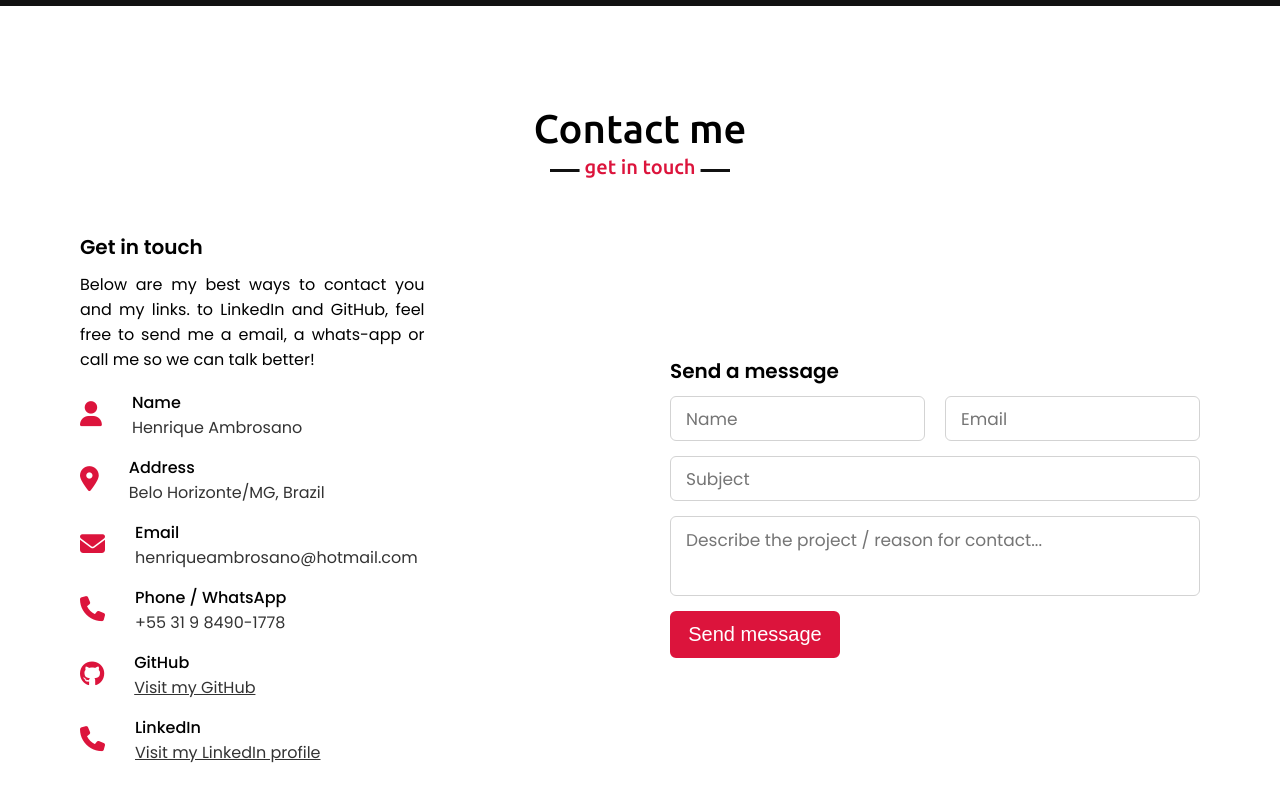
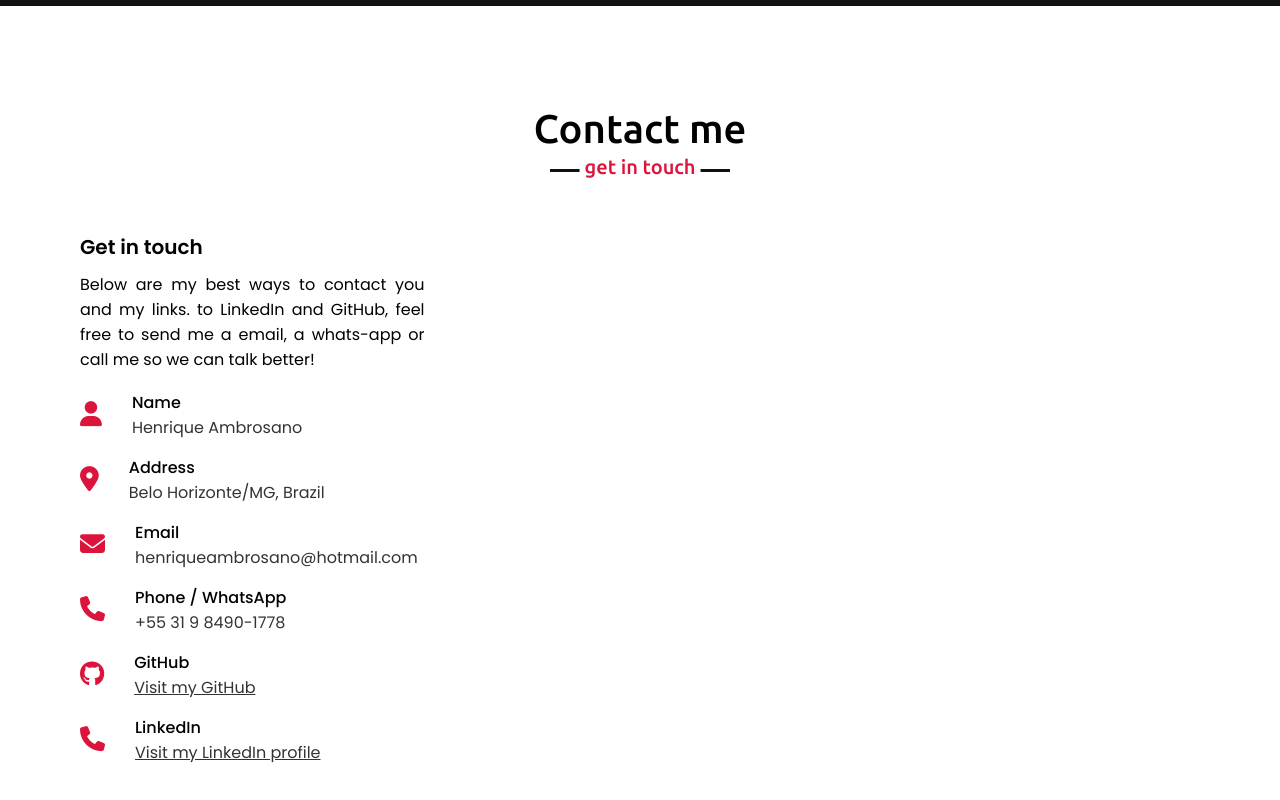
Before and after one commit to henriqueambrosano/henriqueambrosano.github.io, a React (Create React App) app: page / in a window 1280 px wide. Shown: the part 3640-4440 px from the top of the page. Built offline with nearby package versions, Linux system fonts and the light colour scheme.

Commit message:
commenting form because was not working

```diff
--- a/src/components/Contact.jsx
+++ b/src/components/Contact.jsx
@@ -77,7 +77,7 @@ class Contact extends React.Component {
                   </div>
                 </div>
               </div>
-              <div className="column right">
+              {/* <div className="column right">
                 <div className="text">Envie uma mensagem</div>
                 <form action="#">
                   <div className="fields">
@@ -102,7 +102,7 @@ class Contact extends React.Component {
                     <button type="submit">Enviar mensagem</button>
                   </div>
                 </form>
-              </div>
+              </div> */}
             </div>
           </div>
         ) : selectedLanguage === 'ES' ? (
@@ -175,7 +175,7 @@ class Contact extends React.Component {
                   </div>
                 </div>
               </div>
-              <div className="column right">
+              {/* <div className="column right">
                 <div className="text">Enviar un mensaje</div>
                 <form action="#">
                   <div className="fields">
@@ -200,7 +200,7 @@ class Contact extends React.Component {
                     <button type="submit">Enviar mensaje</button>
                   </div>
                 </form>
-              </div>
+              </div> */}
             </div>
           </div>
         ) : (
@@ -273,7 +273,7 @@ class Contact extends React.Component {
                   </div>
                 </div>
               </div>
-              <div className="column right">
+              {/* <div className="column right">
                 <div className="text">Send a message</div>
                 <form action="#">
                   <div className="fields">
@@ -298,7 +298,7 @@ class Contact extends React.Component {
                     <button type="submit">Send message</button>
                   </div>
                 </form>
-              </div>
+              </div> */}
             </div>
           </div>
         )}
```
